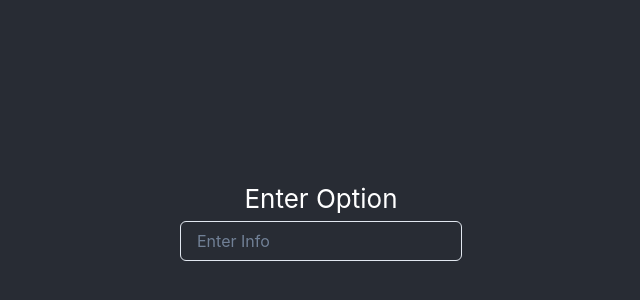
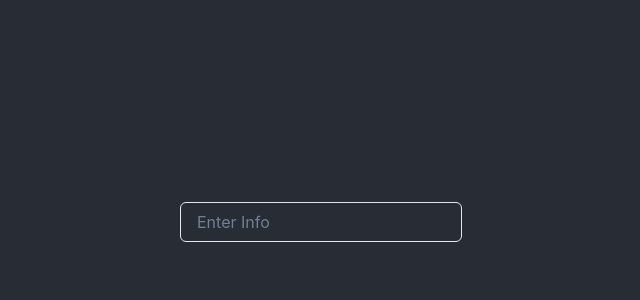
Before and after one commit to CharleeBrown/EntryApp, a React (Create React App) app: page / in a window 1280 px wide. Shown: the part 180-480 px from the top of the page, without its empty margins (319-959 px from the left). Built offline with nearby package versions, Linux system fonts and the light colour scheme.

Commit message:
Added enter function

```diff
--- a/src/App.js
+++ b/src/App.js
@@ -1,18 +1,23 @@
-import logo from './logo.svg';
+//import logo from './logo.svg';
 import './App.css';
 import * as React from "react";
 import {ChakraProvider} from '@chakra-ui/react';
 import { Input, Text, Box } from "@chakra-ui/react";
-
+import {useState} from "react";
 
 function App() {
+  function handleKey(event){
+    if(event.keyCode ===13){
+      alert("test");
+    }
+  }
   return (
     <ChakraProvider>
     <div className="App">
       <header className="App-header">
         <Box>
-        <Text>Enter Option</Text>
-        <Input placeholder="Enter Info" />
+        <Text></Text>
+        <Input placeholder="Enter Info" onKeyDown={handleKey}/>
         </Box>
       </header>
     </div>
```
